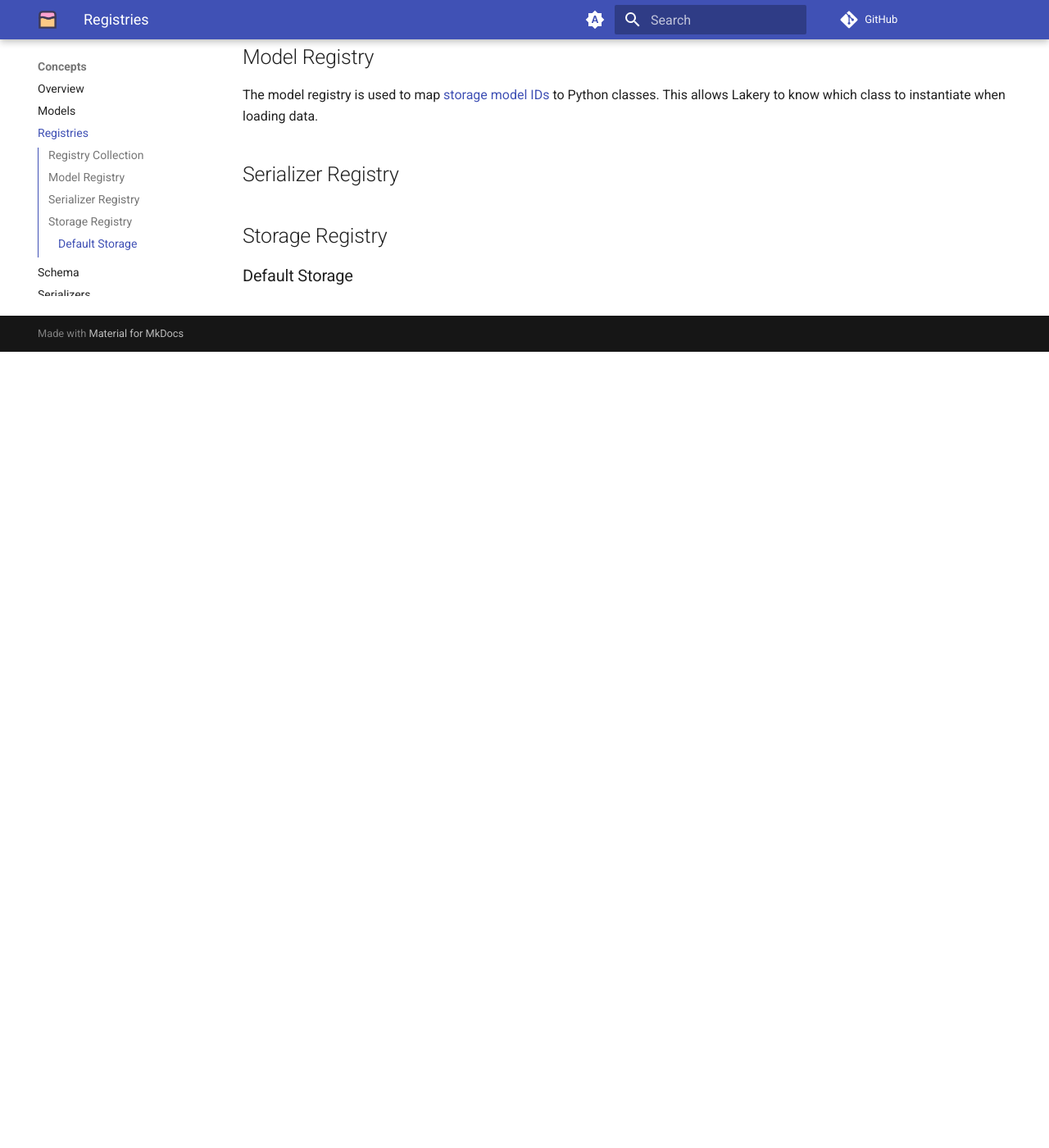
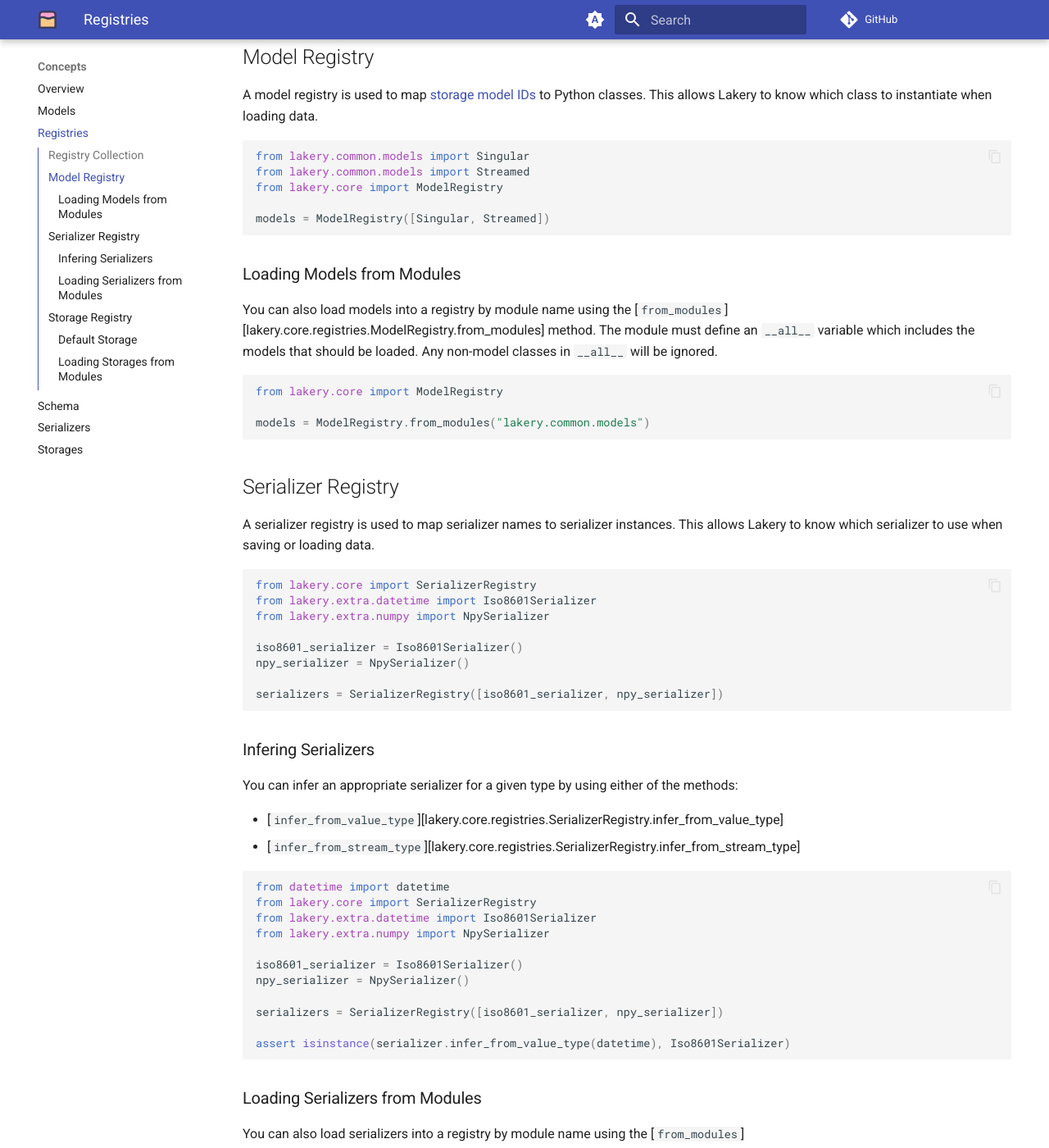
Before and after one commit to rmorshea/labox, an MkDocs documentation site: the page built from docs/src/concepts/registries.md, in a window 1280 px wide and 1400 px high, scrolled down 971 px. Shown: the whole window at 82% size. Built offline with MkDocs 1.6.1 and Material for MkDocs 9.7.7, drawn with Linux system fonts in a browser that asks for light colours; comment, search, counter and statistics services are not loaded; some of the changed text lies outside the part shown.

Commit message:
registries docs

````diff
--- a/docs/mkdocs.yml
+++ b/docs/mkdocs.yml
@@ -5,121 +5,117 @@ site_name: Lakery
 docs_dir: src
 repo_url: https://github.com/rmorshea/lakery
 nav:
-    - Home: index.md
-    - Usage:
-          - Overview: usage/index.md
-          - Patterns: usage/patterns.md
-    - Concepts:
-          - Overview: concepts/index.md
-          - Models: concepts/models.md
-          - Registries: concepts/registries.md
-          - Schema: concepts/schema.md
-          - Serializers: concepts/serializers.md
-          - Storages: concepts/storages.md
-    - Integrations:
-          - Overview: integrations/index.md
-          - Standard Library:
-                - Dataclasses: integrations/dataclasses.md
-                - Datetime: integrations/datetime.md
-                - JSON: integrations/json.md
-                - OS: integrations/os.md
-          - Third Party:
-                - AWS: integrations/aws.md
-                - Azure: integrations/azure.md
-                - Google: integrations/google.md
-                - MessagePack: integrations/msgpack.md
-                - NumPy: integrations/numpy.md
-                - Pandas: integrations/pandas.md
-                - Plotly: integrations/plotly.md
-                - Polars: integrations/polars.md
-                - PyArrow: integrations/pyarrow.md
-                - Pydantic: integrations/pydantic.md
-    - Reference: reference/
-    - Contributing: contributing.md
+  - Home: index.md
+  - Usage:
+      - Overview: usage/index.md
+      - Patterns: usage/patterns.md
+  - Concepts:
+      - Overview: concepts/index.md
+      - Models: concepts/models.md
+      - Registries: concepts/registries.md
+      - Schema: concepts/schema.md
+      - Serializers: concepts/serializers.md
+      - Storages: concepts/storages.md
+  - Integrations:
+      - Overview: integrations/index.md
+      - Standard Library:
+          - Dataclasses: integrations/dataclasses.md
+          - Datetime: integrations/datetime.md
+          - JSON: integrations/json.md
+          - OS: integrations/os.md
+      - Third Party:
+          - AWS: integrations/aws.md
+          - Azure: integrations/azure.md
+          - Google: integrations/google.md
+          - MessagePack: integrations/msgpack.md
+          - NumPy: integrations/numpy.md
+          - Pandas: integrations/pandas.md
+          - Plotly: integrations/plotly.md
+          - Polars: integrations/polars.md
+          - PyArrow: integrations/pyarrow.md
+          - Pydantic: integrations/pydantic.md
+  - Reference: reference/
+  - Contributing: contributing.md
 theme:
-    name: material
-    icon:
-        repo: fontawesome/brands/git-alt
-    logo: logo.svg
-    favicon: logo.svg
-    features:
-        - content.code.copy
-        - toc.integrate
-        - content.code.annotate
-        - navigation.tabs
-        - navigation.sections
-    palette:
+  name: material
+  icon:
+    repo: fontawesome/brands/git-alt
+  logo: logo.svg
+  favicon: logo.svg
+  features:
+    - content.code.copy
+    - toc.integrate
+    - content.code.annotate
+    - navigation.tabs
+    - navigation.sections
+  palette:
         # Palette toggle for automatic mode
-        - media: (prefers-color-scheme)
-          toggle:
-              icon: material/brightness-auto
-              name:
-                  Switch to light mode
+    - media: (prefers-color-scheme)
+      toggle:
+        icon: material/brightness-auto
+        name: Switch to light mode
                   # Palette toggle for light mode
-        - media: "(prefers-color-scheme: light)"
-          scheme: default
-          toggle:
-              icon: material/brightness-7
-              name:
-                  Switch to dark mode
+    - media: '(prefers-color-scheme: light)'
+      scheme: default
+      toggle:
+        icon: material/brightness-7
+        name: Switch to dark mode
                   # Palette toggle for dark mode
-        - media: "(prefers-color-scheme: dark)"
-          scheme: slate
-          toggle:
-              icon: material/brightness-4
-              name: Switch to system preference
+    - media: '(prefers-color-scheme: dark)'
+      scheme: slate
+      toggle:
+        icon: material/brightness-4
+        name: Switch to system preference
 plugins:
-    - search
-    - open-in-new-tab
-    - mkdocstrings:
-          handlers:
-              python:
-                  import: [https://docs.python.org/3/objects.inv]
-                  paths: [src]
-                  options:
-                      docstring_options:
-                          ignore_init_summary: true
-                      docstring_section_style: list
-                      filters: ["!^_"]
-                      heading_level: 1
-                      inherited_members: true
-                      merge_init_into_class: true
-                      parameter_headings: true
-                      separate_signature: true
-                      show_root_heading: true
-                      show_root_full_path: false
-                      show_signature_annotations: true
-                      show_source: false
-                      show_symbol_type_heading: true
-                      show_symbol_type_toc: true
-                      signature_crossrefs: true
-                      summary: true
-    - literate-nav:
-          nav_file: SUMMARY.md
-    - gen-files:
-          scripts: [gen_reference.py]
+  - search
+  - open-in-new-tab
+  - mkdocstrings:
+      handlers:
+        python:
+          import: [https://docs.python.org/3/objects.inv]
+          paths: [src]
+          options:
+            docstring_options:
+              ignore_init_summary: true
+            docstring_section_style: list
+            filters: ['!^_']
+            heading_level: 1
+            inherited_members: true
+            merge_init_into_class: true
+            parameter_headings: true
+            separate_signature: true
+            show_root_heading: true
+            show_root_full_path: false
+            show_signature_annotations: true
+            show_source: false
+            show_symbol_type_heading: true
+            show_symbol_type_toc: true
+            signature_crossrefs: true
+            summary: true
+  - literate-nav:
+      nav_file: SUMMARY.md
+  - gen-files:
+      scripts: [gen_reference.py]
 markdown_extensions:
-    - def_list
-    - pymdownx.highlight:
-          anchor_linenums: true
-          line_spans: __span
-          pygments_lang_class: true
-    - pymdownx.inlinehilite
-    - pymdownx.snippets
-    - pymdownx.superfences:
-          custom_fences:
-              - name: mermaid
-                class: mermaid
-                format: !!python/name:pymdownx.superfences.fence_code_format
-    - admonition
-    - pymdownx.details
-    - pymdownx.superfences
-    - pymdownx.emoji:
-          emoji_index: !!python/name:material.extensions.emoji.twemoji
-          emoji_generator: !!python/name:material.extensions.emoji.to_svg
-    - pymdownx.saneheaders
-    - pymdownx.extra
+  - def_list
+  - pymdownx.highlight:
+      anchor_linenums: true
+      line_spans: __span
+      pygments_lang_class: true
+  - pymdownx.inlinehilite
+  - pymdownx.snippets
+  - pymdownx.superfences:
+      custom_fences:
+        - name: mermaid
+          class: mermaid
+          format: !!python/name:pymdownx.superfences.fence_code_format
+  - admonition
+  - pymdownx.details
+  - pymdownx.superfences
+  - pymdownx.emoji:
+      emoji_index: !!python/name:material.extensions.emoji.twemoji
+      emoji_generator: !!python/name:material.extensions.emoji.to_svg
+  - pymdownx.saneheaders
+  - pymdownx.extra
 watch: [gen_reference.py, ../src]
-
-extra_css:
-    - custom-styles.css
+extra_css: [custom-styles.css]
--- a/docs/src/concepts/registries.md
+++ b/docs/src/concepts/registries.md
@@ -46,12 +46,130 @@ reg4 = reg3.merge(
 
 ## Model Registry
 
-The model registry is used to map
-[storage model IDs](../concepts/models.md#storage-model-ids) to Python classes. This
+A model registry is used to map
+[storage model IDs](../concepts/models.md#storage-model-id) to Python classes. This
 allows Lakery to know which class to instantiate when loading data.
+
+```python
+from lakery.common.models import Singular
+from lakery.common.models import Streamed
+from lakery.core import ModelRegistry
+
+models = ModelRegistry([Singular, Streamed])
+```
+
+### Loading Models from Modules
+
+You can also load models into a registry by module name using the
+[`from_modules`][lakery.core.registries.ModelRegistry.from_modules] method. The module
+must define an `__all__` variable which includes the models that should be loaded. Any
+non-model classes in `__all__` will be ignored.
+
+```python
+from lakery.core import ModelRegistry
+
+models = ModelRegistry.from_modules("lakery.common.models")
+```
 
 ## Serializer Registry
 
+A serializer registry is used to map serializer names to serializer instances. This
+allows Lakery to know which serializer to use when saving or loading data.
+
+```python
+from lakery.core import SerializerRegistry
+from lakery.extra.datetime import Iso8601Serializer
+from lakery.extra.numpy import NpySerializer
+
+iso8601_serializer = Iso8601Serializer()
+npy_serializer = NpySerializer()
+
+serializers = SerializerRegistry([iso8601_serializer, npy_serializer])
+```
+
+### Infering Serializers
+
+You can infer an appropriate serializer for a given type by using either of the methods:
+
+-   [`infer_from_value_type`][lakery.core.registries.SerializerRegistry.infer_from_value_type]
+-   [`infer_from_stream_type`][lakery.core.registries.SerializerRegistry.infer_from_stream_type]
+
+```python
+from datetime import datetime
+from lakery.core import SerializerRegistry
+from lakery.extra.datetime import Iso8601Serializer
+from lakery.extra.numpy import NpySerializer
+
+iso8601_serializer = Iso8601Serializer()
+npy_serializer = NpySerializer()
+
+serializers = SerializerRegistry([iso8601_serializer, npy_serializer])
+
+assert isinstance(serializer.infer_from_value_type(datetime), Iso8601Serializer)
+```
+
+### Loading Serializers from Modules
+
+You can also load serializers into a registry by module name using the
+[`from_modules`][lakery.core.registries.SerializerRegistry.from_modules] method. The
+module must define an `__all__` variable which includes the serializer instances that
+should be loaded. Any non-serializer instances in `__all__` will be ignored.
+
+```python
+from lakery.core import SerializerRegistry
+
+serializers = SerializerRegistry.from_modules("lakery.extra.json", "lakery.extra.pandas")
+```
+
 ## Storage Registry
 
+A storage registry is used to map storage names to storage instances. This allows Lakery
+to know which storage to use when saving or loading data.
+
+```python
+from lakery.core import StorageRegistry
+from lakery.extra.os import FileStorage
+from lakery.extra.s3 import S3Storage
+
+file_storage = FileStorage("mydir", mkdir=True)
+s3_storage = S3Storage(
+    s3_client=boto3.client("s3"),
+    bucket_name="my-bucket",
+    object_key_prefix="some/prefix",
+)
+
+storages = StorageRegistry([file_storage, s3_storage])
+```
+
 ### Default Storage
+
+You can declare a default storage in the registry. This will be be used in the case that
+a storage has not otherwise been specified.
+
+```python
+from lakery.core import StorageRegistry
+from lakery.extra.os import FileStorage
+from lakery.extra.s3 import S3Storage
+
+file_storage = FileStorage("mydir", mkdir=True)
+s3_storage = S3Storage(
+    s3_client=boto3.client("s3"),
+    bucket_name="my-bucket",
+    object_key_prefix="some/prefix",
+)
+
+storages = StorageRegistry([file_storage, default=s3_storage])
+```
+
+### Loading Storages from Modules
+
+You can also load storages into a registry by module name using the
+[`from_modules`][lakery.core.registries.StorageRegistry.from_modules] method. The module
+must define an `__all__` variable which includes the storage instances that should be
+loaded. Any non-storage instances in `__all__` will be ignored.
+
+```python
+from lakery.core import StorageRegistry
+
+storages = StorageRegistry.from_modules("some.module")
+```
--- a/pyproject.toml
+++ b/pyproject.toml
@@ -179,6 +179,7 @@ ban-relative-imports = "all"
 ]
 "doccmd_*.py" = [
     "ANN",    # Type annotations
+    "ARG002", # Unused method argument
     "ARG003", # Unused argument
     "B018",   # Useless expression
     "F821",   # Undefined name (see: https://github.com/adamtheturtle/doccmd/issues/275)
````
Also changed, not shown: docs/src/concepts/models.md (+10 -3 lines), 9 other files.
